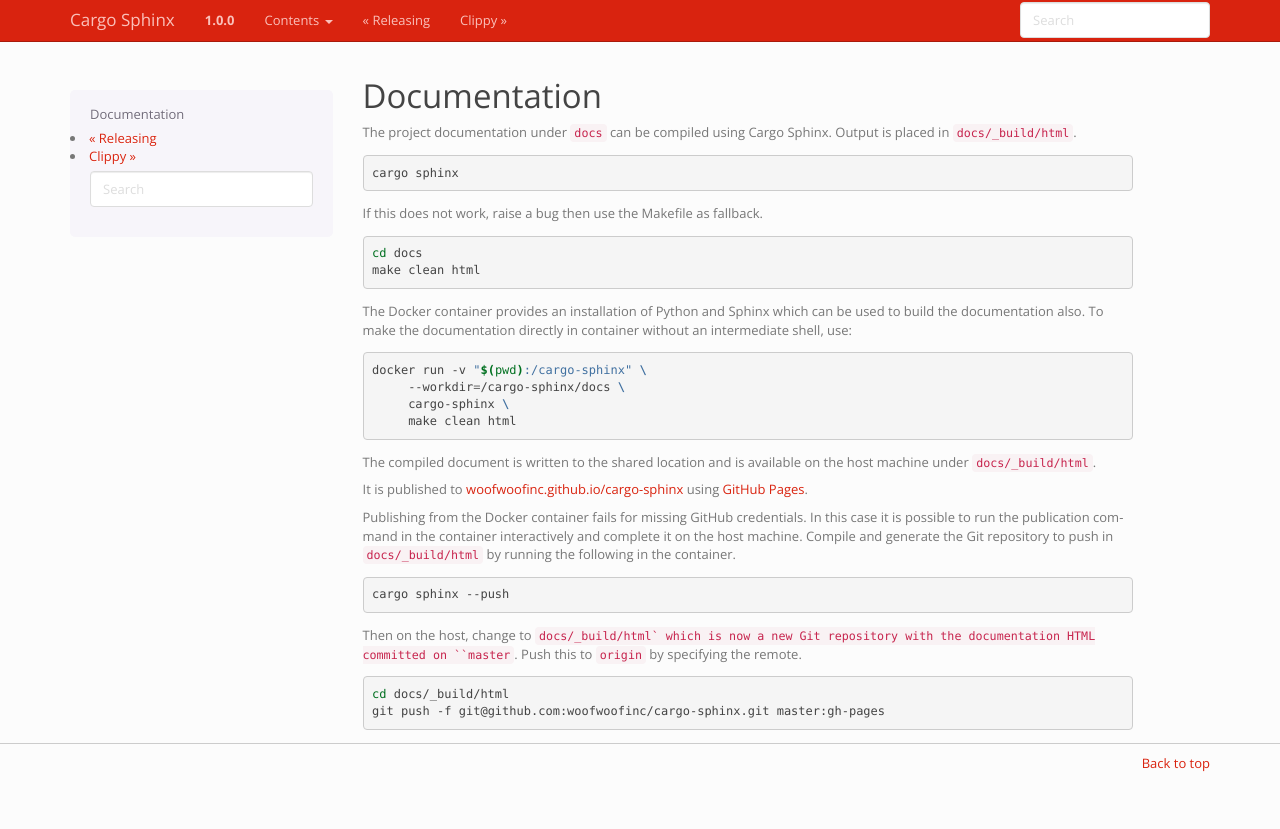
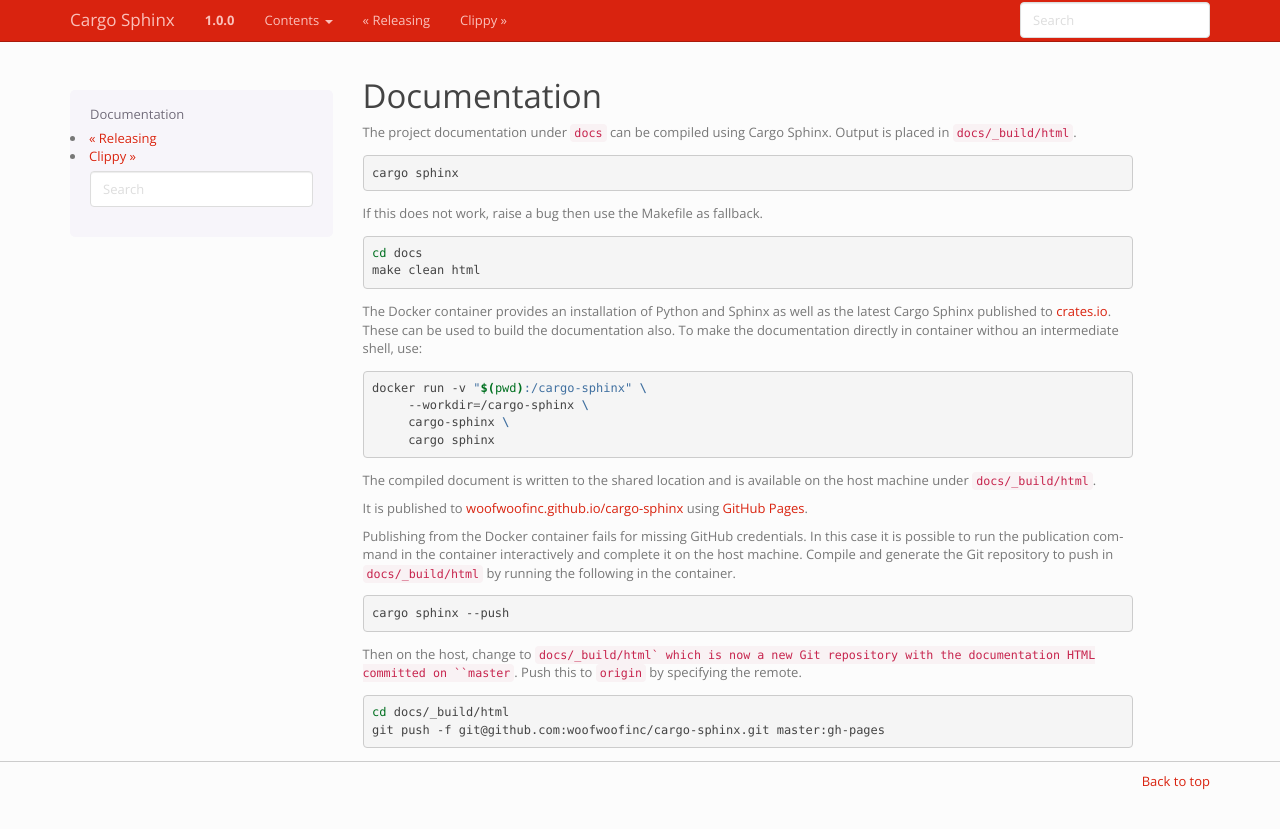
Before and after one commit to woofwoofinc/cargo-sphinx, a Sphinx documentation site: the page built from docs/documentation.rst, in a window 1280 px wide. Shown: the top 829 px of the page. Built offline with Sphinx 7.4.7, drawn with Linux system fonts in a browser that asks for light colours.

Commit message:
Update documentation build to use published Cargo Sphinx. (#36)
* Additional dependencies needed for Cargo Sphinx installation.

The cargo install command builds the cargo-sphinx from scratch and
requires the same dependencies as the build does.

* Add whitelist for crate packaging.

* Cut version 1.0.0. Congratulations everybody!

* Update documentation build to use published Cargo Sphinx.

```diff
--- a/docs/documentation.rst
+++ b/docs/documentation.rst
@@ -14,16 +14,19 @@ If this does not work, raise a bug then use the Makefile as fallback.
     cd docs
     make clean html
 
-The Docker container provides an installation of Python and Sphinx which can be
-used to build the documentation also. To make the documentation directly in
-container without an intermediate shell, use:
+The Docker container provides an installation of Python and Sphinx as well as
+the latest Cargo Sphinx published to `crates.io`_. These can be used to build
+the documentation also. To make the documentation directly in container withou
+an intermediate shell, use:
+
+.. _crates.io: https://crates.io
 
 .. code:: bash
 
     docker run -v "$(pwd):/cargo-sphinx" \
-         --workdir=/cargo-sphinx/docs \
+         --workdir=/cargo-sphinx \
          cargo-sphinx \
-         make clean html
+         cargo sphinx
 
 The compiled document is written to the shared location and is available on the
 host machine under ``docs/_build/html``.
```
Also changed, not shown: 1 other file.
